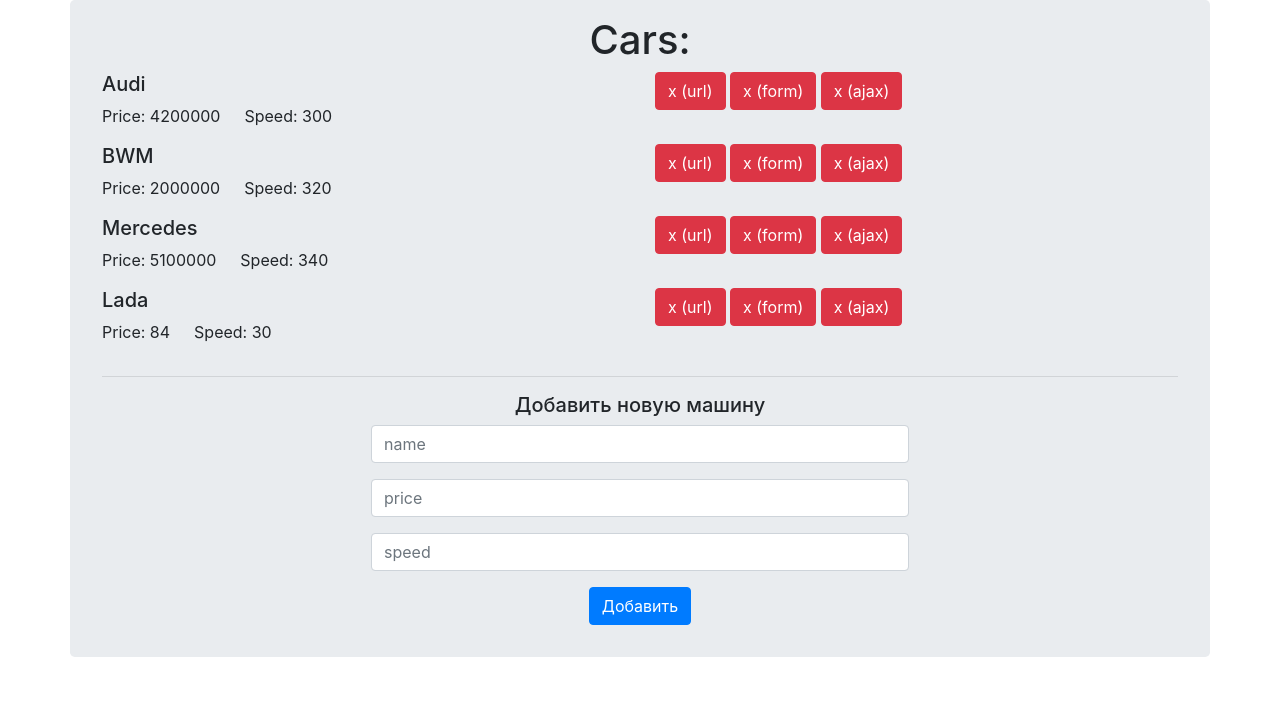
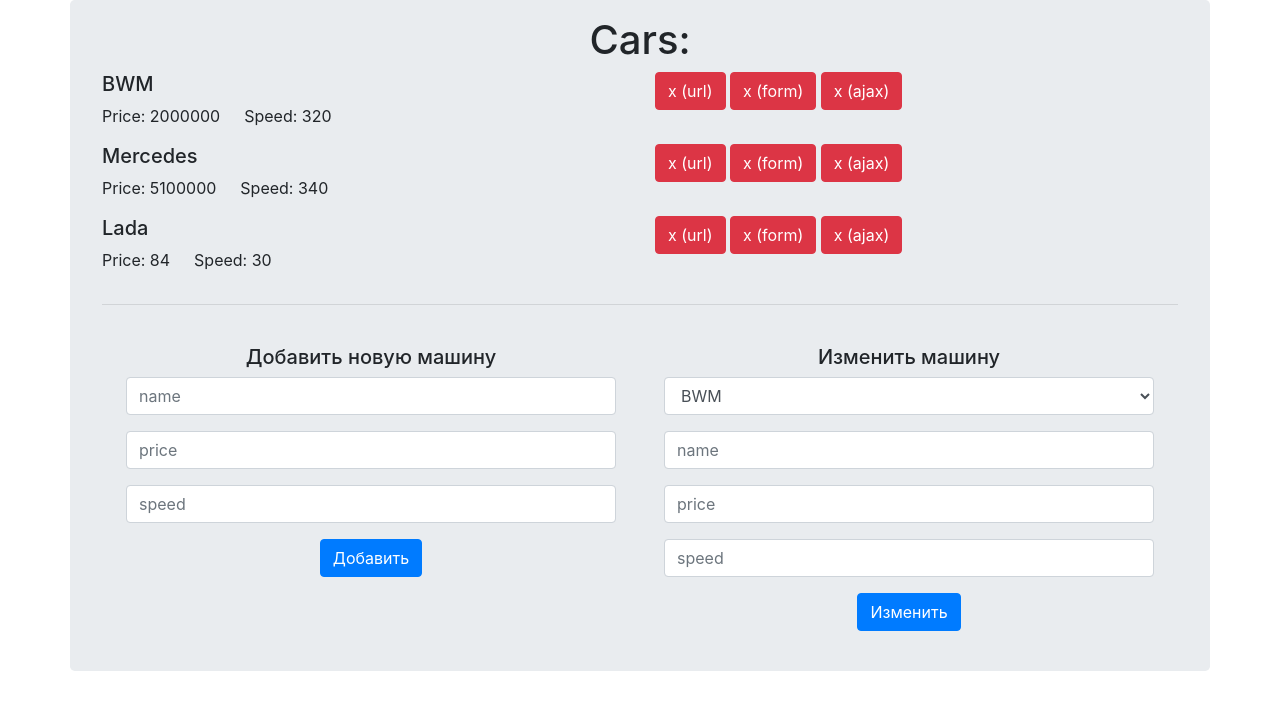
Before and after one commit to danil-olegovich-melnikov/DjangoLessons, a Django app: page /car/ in a window 1280 px wide. Shown: the top 710 px of the page. Run offline with Django 4.2, Linux system fonts and the light colour scheme; some libraries are stand-ins or nearby versions.

Commit message:
PUT + composition

```diff
--- a/car/templates/car/index.html
+++ b/car/templates/car/index.html
@@ -43,7 +43,9 @@
     {% endif %}
 
     <hr>
-    <div class="my-3 w-50 mx-auto text-center">
+
+    <div class="d-flex text-center">
+        <div class="w-50 p-4">
             <h5>Добавить новую машину</h5>
             <form action="/car/add/" method="post">
                 {% csrf_token %}
@@ -60,6 +62,33 @@
                     Добавить
                 </button>
             </form>
+        </div>
+
+        <div class="w-50 p-4">
+            <h5>Изменить машину</h5>
+            <form action="/car/put/" method="post">
+                {% csrf_token %}
+                <div class="form-group">
+                    <select class="form-control" name="pk">
+                        {% for car in cars %}
+                        <option value="{{ car.id }}">{{ car.name }}</option>
+                        {% endfor %}
+                    </select>
+                </div>
+                <div class="form-group">
+                    <input type="text" class="form-control" placeholder="name" name="name">
+                </div>
+                <div class="form-group">
+                    <input type="number" class="form-control" placeholder="price" name="price">
+                </div>
+                <div class="form-group">
+                    <input type="text" class="form-control" placeholder="speed" name="speed">
+                </div>
+                <button type="submit" class="btn btn-primary">
+                    Изменить
+                </button>
+            </form>
+        </div>
     </div>
 </div>
 
--- a/car/urls.py
+++ b/car/urls.py
@@ -7,4 +7,5 @@
     path('', views.car_list, name='car_list'),
     path('<int:pk>/delete/', views.car_delete, name='car_delete'),
     path('add/', views.car_add, name='car_add'),
+    path('put/', views.car_put, name='car_put'),
 ]
--- a/car/views.py
+++ b/car/views.py
@@ -1,46 +1,33 @@
-from collections import namedtuple
-from random import randint
-from typing import List
-
-from django.http import HttpRequest
+from django.http import HttpRequest, HttpResponseRedirect
 from django.http import HttpResponse
 from django.shortcuts import redirect
 from django.shortcuts import render
 from django.urls import reverse
-
-Car = namedtuple('Car', ['id', 'name', 'price', 'speed'])
-
-cars: List[Car] = [
-    Car(1, 'Audi', randint(1, 100) * 100000, 300),
-    Car(2, 'BWM', randint(1, 100) * 100000, 320),
-    Car(3, 'Mercedes', randint(1, 100) * 100000, 340),
-    Car(4, 'Lada', randint(1, 100), 30),
-]
-
-
-def delete(pk):
-    global cars
-    cars = [car for car in cars if car.id != pk]
+from . import utils
 
 
 # Create your views here.
 def car_list(request: HttpRequest) -> HttpResponse:
-    return render(request, 'car/index.html', context={"cars": cars})
+    return render(request, 'car/index.html', context={"cars": utils.cars})
 
 
-def car_delete(request: HttpRequest, pk) -> HttpResponse:
-    delete(pk)
+def car_delete(request: HttpRequest, pk: int) -> HttpResponseRedirect:
+    utils.delete(pk)
     return redirect(reverse('car:car_list'))
 
 
-def car_add(request: HttpRequest) -> HttpResponse:
+def car_add(request: HttpRequest) -> HttpResponseRedirect:
     if request.method == "POST":
-        cars.append(
-            Car(
-                id=cars[-1].id + 1,
-                name=request.POST.get("name", ""),
-                speed=request.POST.get("speed", ""),
-                price=request.POST.get("price", ""),
+        utils.append(request.POST.get("name", ""), request.POST.get("speed", ""), request.POST.get("price", ""))
+    return redirect(reverse('car:car_list'))
+
+
+def car_put(request: HttpRequest) -> HttpResponseRedirect:
+    if request.method == "POST":
+        utils.put(
+            int(request.POST.get("pk", -1)),
+            request.POST.get("name", ""),
+            int(request.POST.get("speed", -1)),
+            int(request.POST.get("price", -1))
             )
-        )
     return redirect(reverse('car:car_list'))
```
Also changed, not shown: car/db.py (added, +12 -0 lines), car/utils.py (added, +38 -0 lines). Lines whose indentation alone changed are shown as unchanged.
